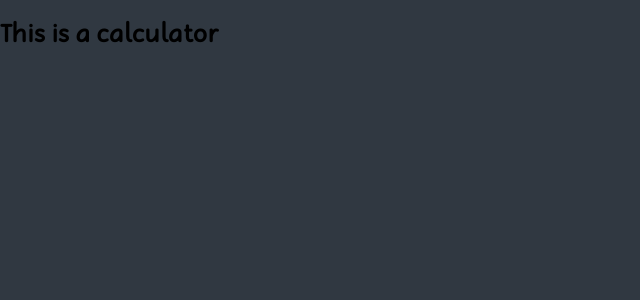
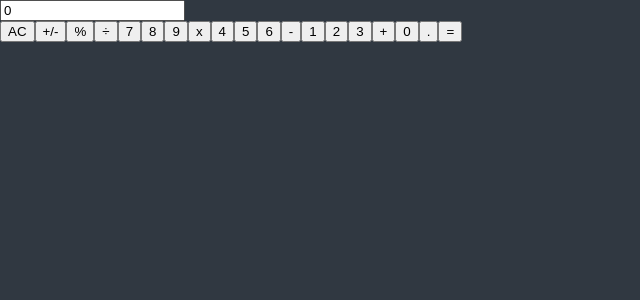
Before and after one commit to fmanimashaun/math-magicians, a React (Create React App) app: page / in a window 1280 px wide. Shown: the top 300 px of the page, without its empty margins (0-640 px from the left). Built offline with nearby package versions, Linux system fonts and the light colour scheme.

Commit message:
Update the calculator component

```diff
--- a/src/components/Calculator.js
+++ b/src/components/Calculator.js
@@ -1,8 +1,11 @@
 import React from 'react';
+import Display from './Display';
+import Keypad from './Keypad';
 
 const Calculator = () => (
-  <section>
-    <h2>This is a calculator</h2>
+  <section className="calculator">
+    <Display />
+    <Keypad />
   </section>
 );
 
```
